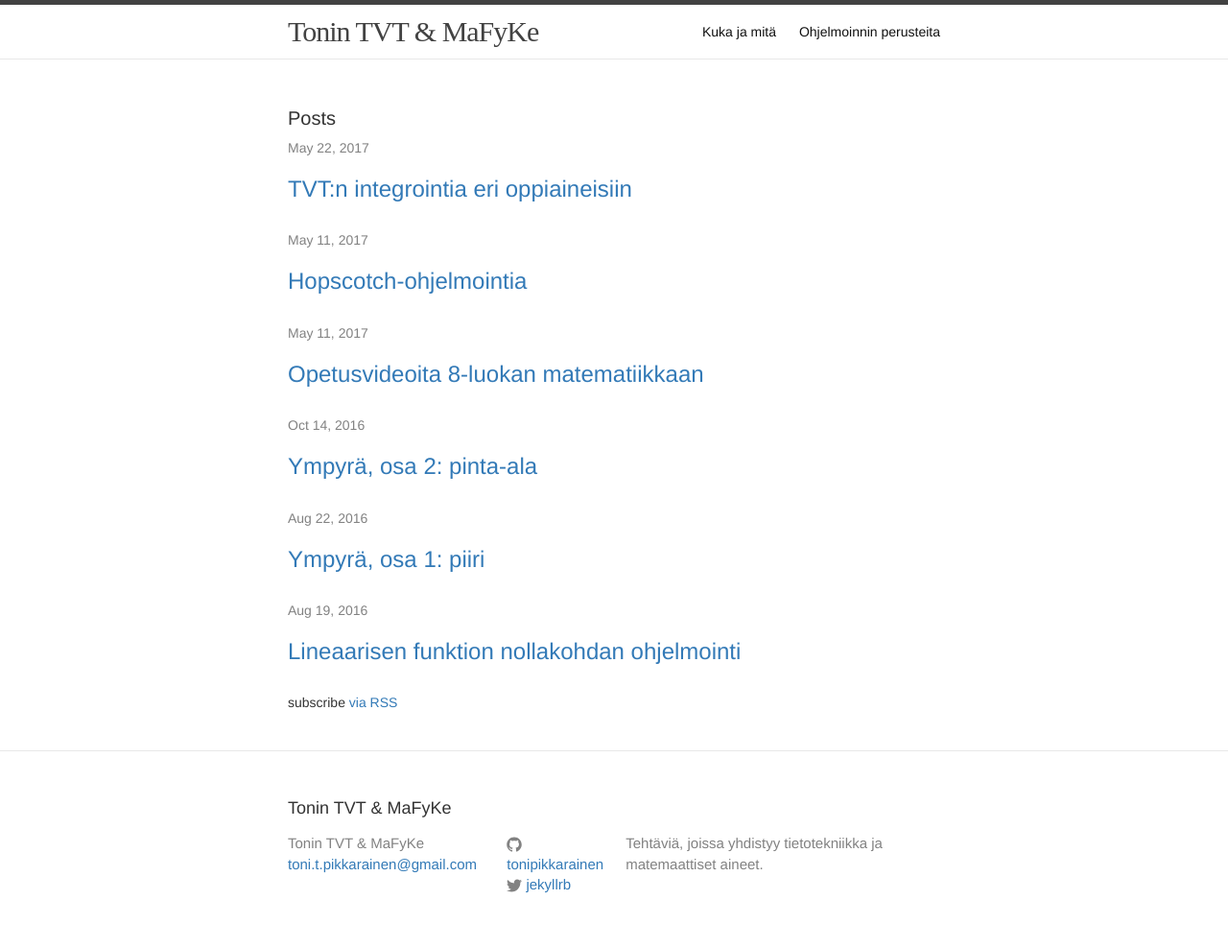
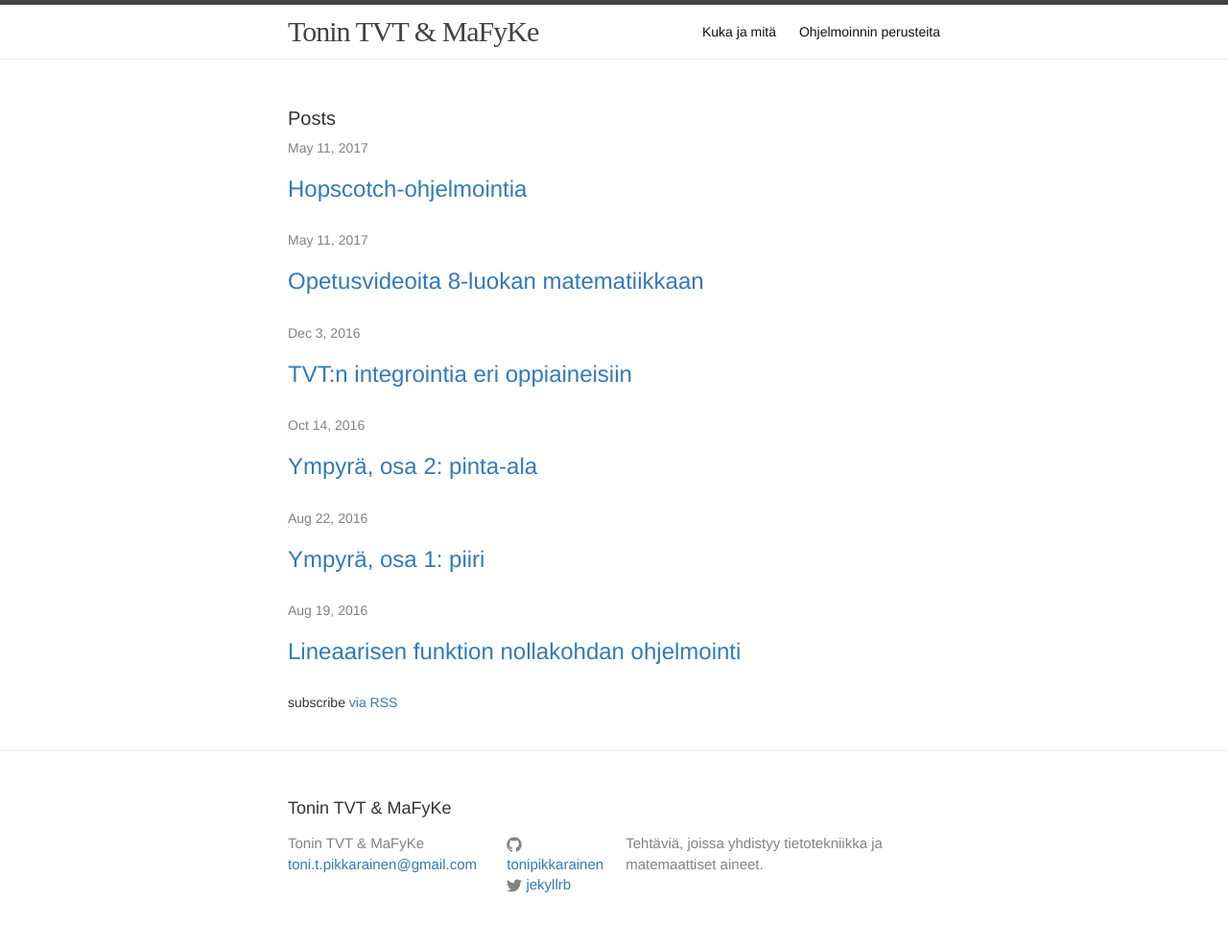
Before and after one commit to tonipikkarainen/tonipikkarainen.github.io, a Jekyll site: the page built from index.html, in a window 1280 px wide. Shown: the whole page at 96% size. Built offline with Jekyll 4.4.1, drawn with Linux system fonts in a browser that asks for light colours; some web fonts are replaced.

Commit message:
integrointi

```diff
--- a/_posts/2016-12-03-integrointi.html
+++ b/_posts/2016-12-03-integrointi.html
@@ -1,7 +1,7 @@
 ---
 layout: post
 title:  "TVT:n integrointia eri oppiaineisiin"
-date:   2017-05-22 08:00:43 +0300
+date:   2016-12-03 08:00:43 +0300
 categories: jekyll update
 ---
 <div>
```
